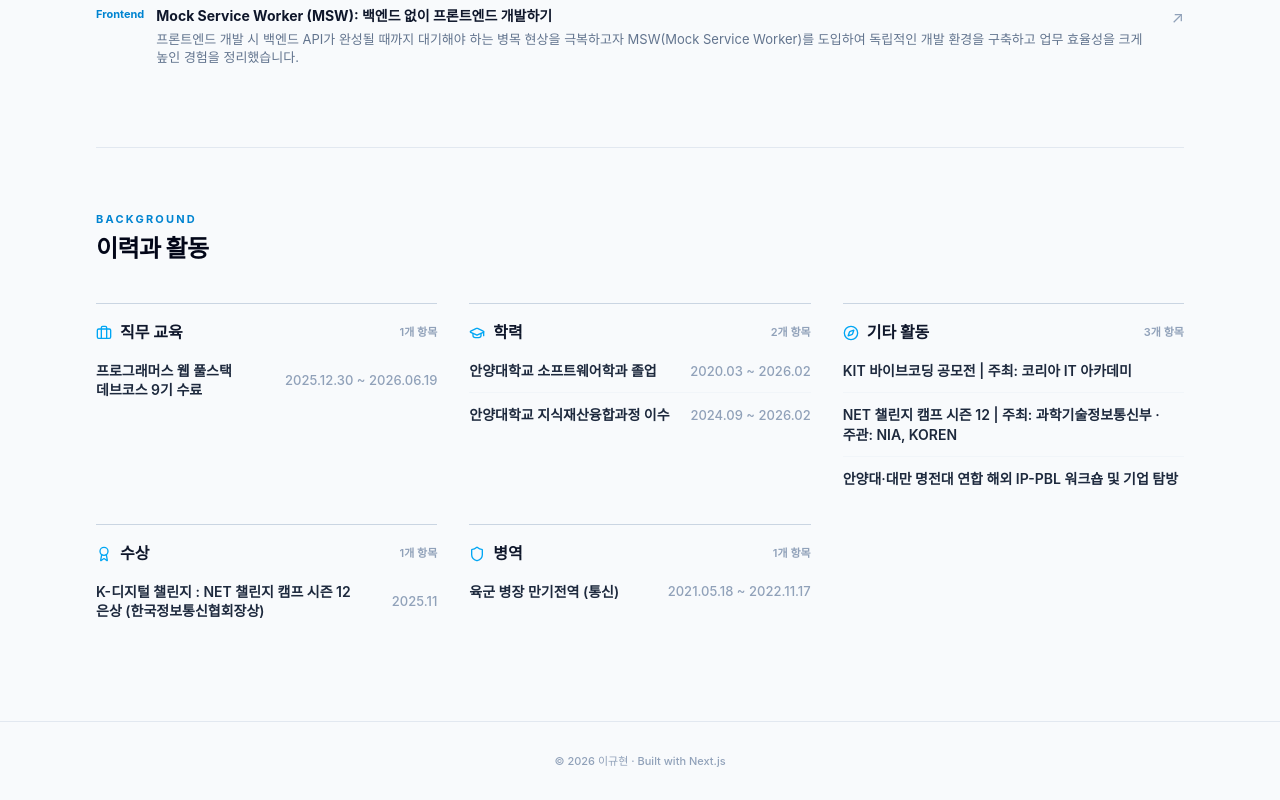
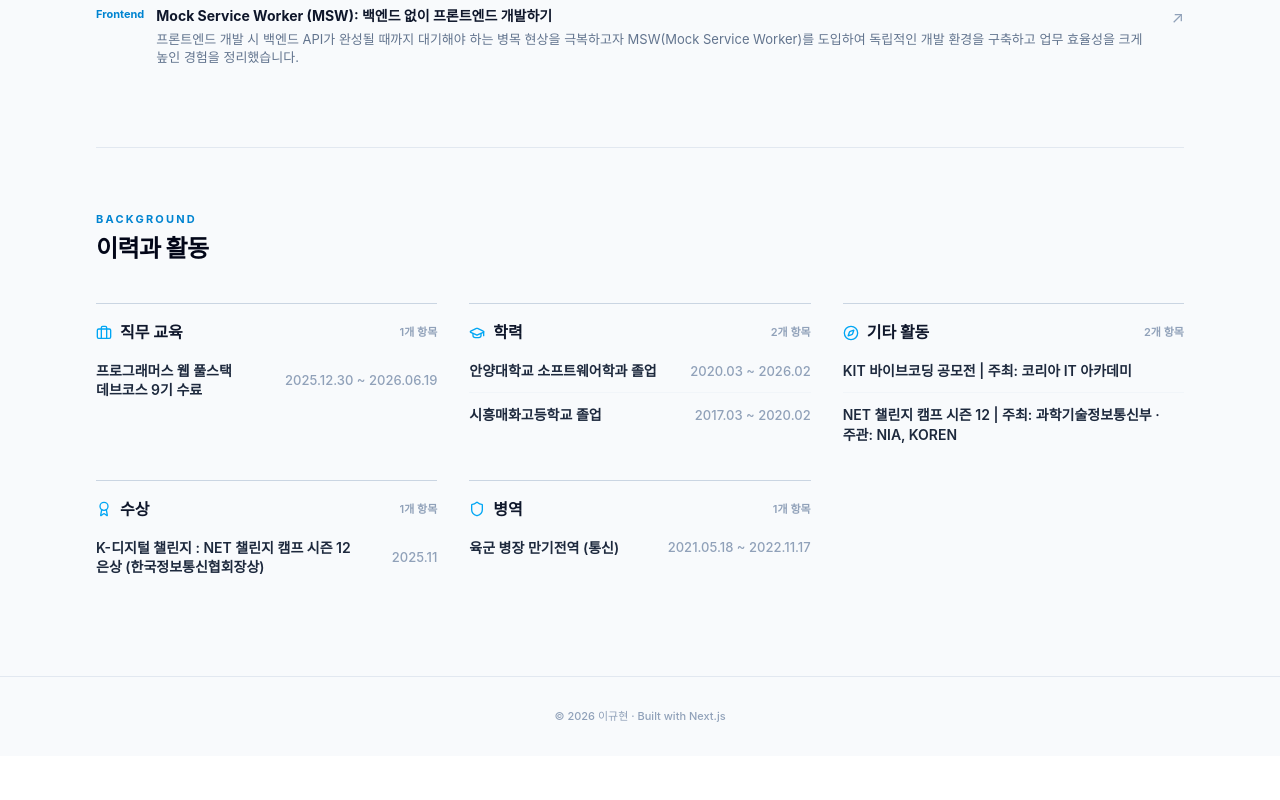
Before and after one commit to leekyuhyun/leekyuhyun.github.io, a Next.js app: page / in a window 1280 px wide. Shown: the part 3170-3970 px from the top of the page. After the commit the page ends 3926 px from the top, so only its background shows below. Built offline with nearby package versions, Linux system fonts and the light colour scheme.

Commit message:
fix : others section 수정

```diff
--- a/src/data/others.ts
+++ b/src/data/others.ts
@@ -25,8 +25,8 @@ export const OTHERS_DATA: OthersData = {
       period: "2020.03 ~ 2026.02",
     },
     {
-      title: "안양대학교 지식재산융합과정 이수",
-      period: "2024.09 ~ 2026.02",
+      title: "시흥매화고등학교 졸업",
+      period: "2017.03 ~ 2020.02",
     }
   ],
   military: [
@@ -48,8 +48,5 @@ export const OTHERS_DATA: OthersData = {
     {
       title: "NET 챌린지 캠프 시즌 12 | 주최: 과학기술정보통신부 · 주관: NIA, KOREN",
     },
-    {
-      title: "안양대·대만 명전대 연합 해외 IP-PBL 워크숍 및 기업 탐방",
-    }
   ]
 };
```
